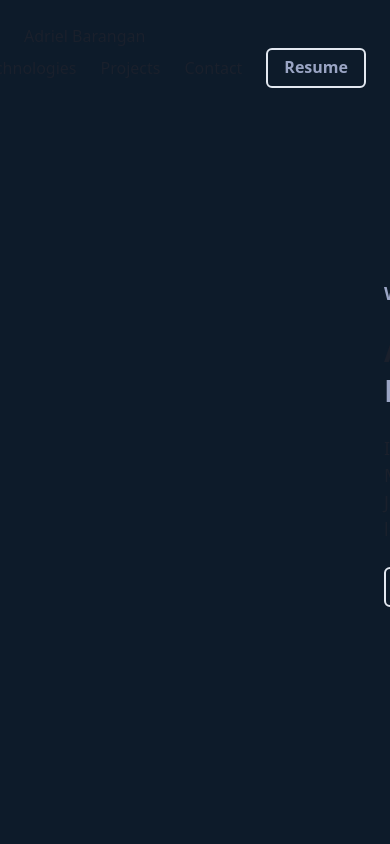
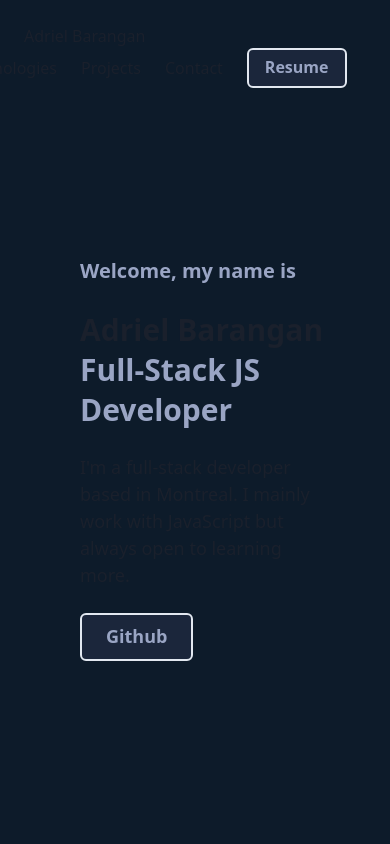
Before and after one commit to barangana/baradriel.dev, a Next.js app: page / in a window 390 px wide. Shown: the top 844 px of the page. Built offline with nearby package versions, Linux system fonts and the light colour scheme.

Commit message:
feat: added responsive styling to opening and header

```diff
--- a/components/Header.tsx
+++ b/components/Header.tsx
@@ -14,11 +14,11 @@ const resumeHandler = (e: any): void => {
 
 const Header: FC = () => {
   return (
-    <Box pt="6">
+    <Box position="absolute" pt="6" w={["95%", "75%", "100%"]}>
       <Box float="left" pl="6">
         Adriel Barangan
       </Box>
-      <Box float="right" pr="6">
+      <Box position="relative" float="right" pr="6">
         <HStack spacing="6">
           <Box _hover={{ color: "brand.600", textDecoration: "underline" }}>
             <Link href="#about">About</Link>
@@ -37,6 +37,7 @@ const Header: FC = () => {
             size="md"
             variant="outline"
             color="brand.600"
+            bgColor="brand.200"
             border="2px"
           >
             Resume
--- a/sections/Opening.tsx
+++ b/sections/Opening.tsx
@@ -9,12 +9,12 @@ import { Heading, Box, Button, Text } from "@chakra-ui/react";
 const About: FC = () => {
   return (
     <Box height="100vh">
-      <Box position="absolute">
-        <Box position="relative" top="64" left="96">
-          <Text pb="6" fontSize="lg" fontWeight="bold" color="brand.600">
+      <Box position="absolute" w={["75%", "80%", "100%"]}>
+        <Box position="relative" top="64" left={["20", "44", "80"]}>
+          <Text pb="6" fontSize="xl" fontWeight="bold" color="brand.600">
             Welcome, my name is
           </Text>
-          <Heading>
+          <Heading fontSize={["3xl", "4xl", "6xl"]}>
             <Link href={info.linkedin}>{info.title}</Link>
           </Heading>
           <Heading color="brand.600" pb="6">
@@ -24,7 +24,13 @@ const About: FC = () => {
             {info.who}
           </Text>
           <Box pt="6">
-            <Button size="md" variant="outline" color="brand.600" border="2px">
+            <Button
+              size="lg"
+              variant="outline"
+              color="brand.600"
+              border="2px"
+              bgColor="brand.200"
+            >
               <Link href={info.github}>Github</Link>
             </Button>
           </Box>
```
